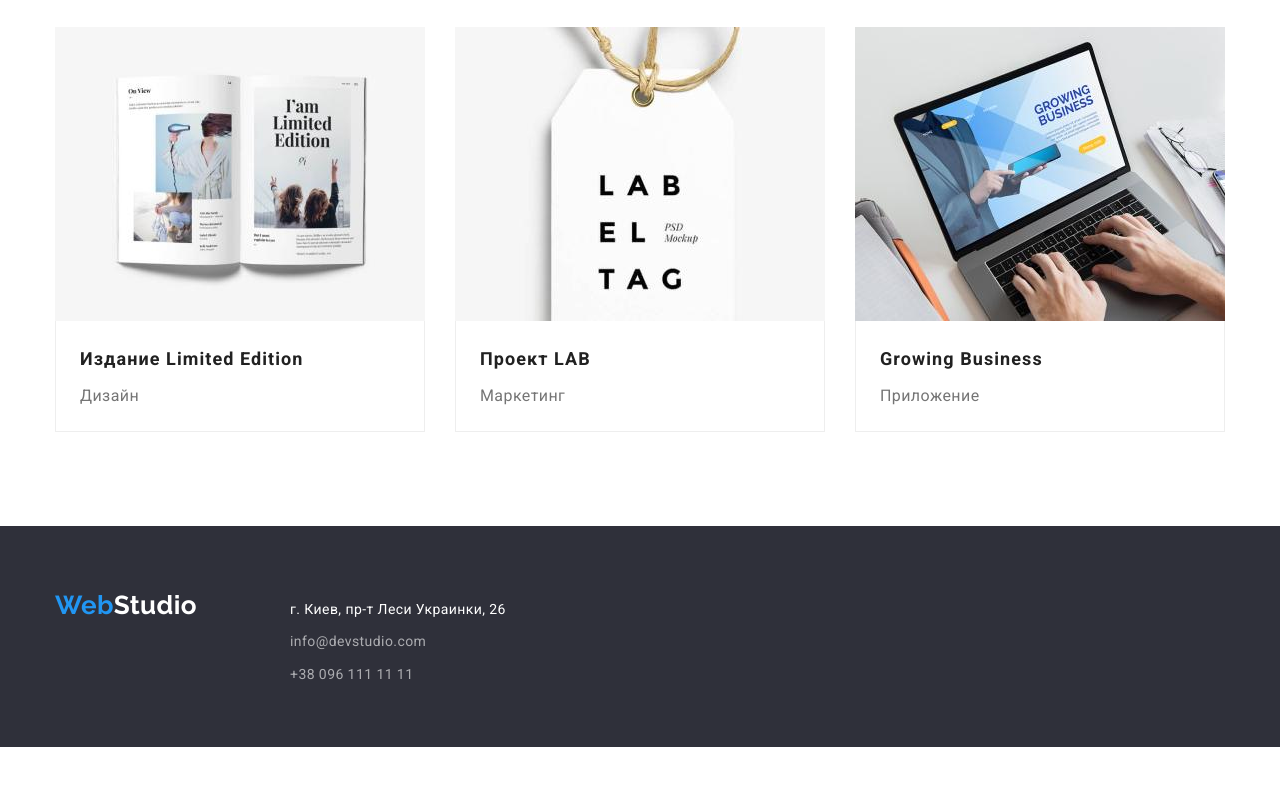
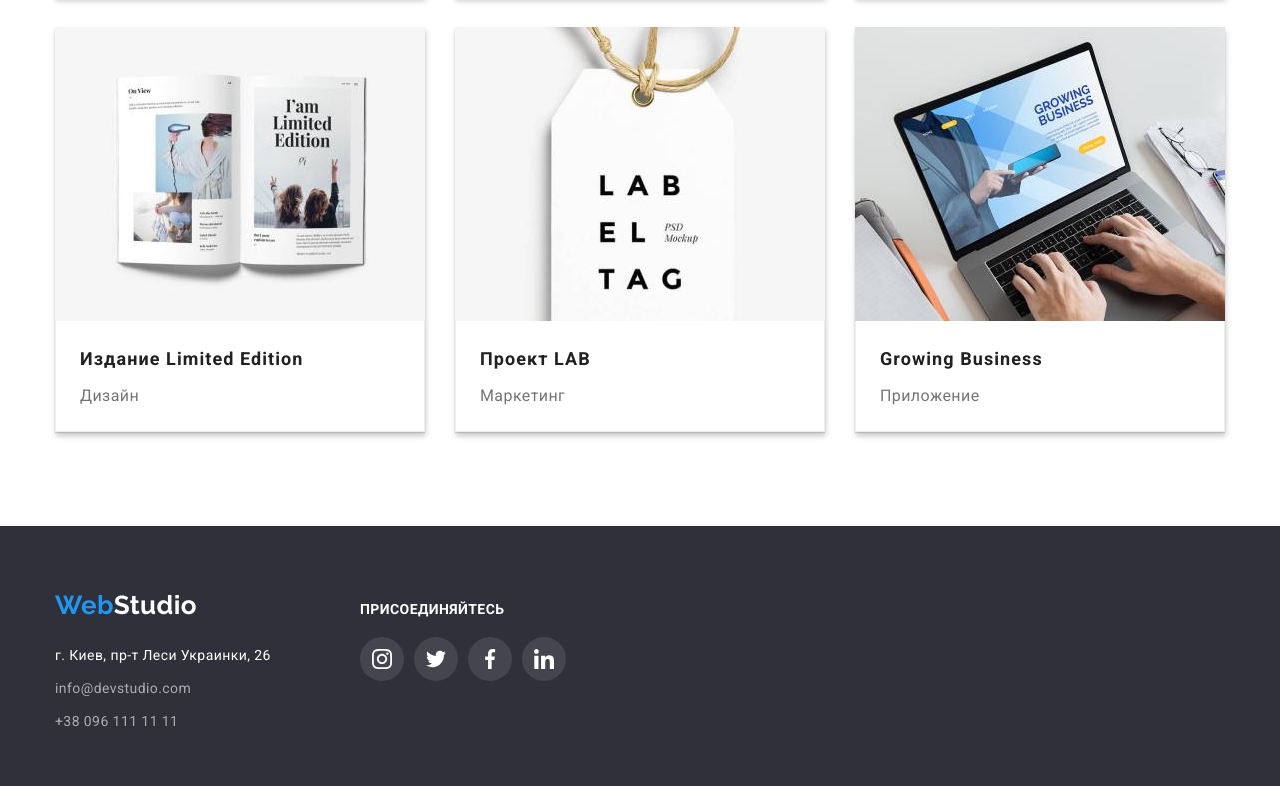
Before and after one commit to BleiKYer/goit-markup-hw-04, a plain HTML site: page portfolio.html in a window 1280 px wide. Shown: the part 1106-1892 px from the top of the page. Before the commit the page ends 1853 px from the top, so only its background shows below. Drawn offline with nearby package versions, Linux system fonts and the light colour scheme.

Commit message:
portfolio

```diff
--- a/css/styles.css
+++ b/css/styles.css
@@ -491,6 +491,9 @@ img {
 .filter .nav-button:active {
   background-color: var(--accent-color);
   color: var(--primary-white);
+
+  box-shadow: 0px 3px 1px rgba(0, 0, 0, 0.1), 0px 1px 2px rgba(0, 0, 0, 0.08),
+    0px 2px 2px rgba(0, 0, 0, 0.12);
 }
 
 /* Projects */
@@ -505,6 +508,9 @@ img {
 
   margin-right: 30px;
   margin-bottom: 30px;
+
+  box-shadow: 0px 1px 1px rgba(0, 0, 0, 0.12), 0px 4px 4px rgba(0, 0, 0, 0.06),
+    1px 4px 6px rgba(0, 0, 0, 0.16);
 }
 .project-card:nth-child(3n) {
   margin-right: 0;
@@ -535,3 +541,5 @@ img {
   font-size: 16px;
   line-height: 1.87;
 }
+
+.project-list.link: ;
--- a/portfolio.html
+++ b/portfolio.html
@@ -23,18 +23,14 @@
   <body>
     <header class="header">
       <div class="container header-container">
-                <a class="logo" href="./">
-                    <span class="web-color">Web</span>Studio
-                </a>
+        <a class="logo" href="./"> <span class="web-color">Web</span>Studio </a>
         <nav>
           <ul class="site-nav list">
             <li class="nav-item">
               <a class="link" href="./index.html">Студия</a>
             </li>
             <li class="nav-item">
-                            <a class="link current" href="./portfolio.html"
-                                >Портфолио</a
-                            >
+              <a class="link current" href="./portfolio.html">Портфолио</a>
             </li>
             <li class="nav-item">
               <a class="link" href="">Контакты</a>
@@ -43,13 +39,19 @@
         </nav>
         <ul class="contacts list">
           <li>
-                        <a class="link" href="mailto:info@devstudio.com"
-                            >info@devstudio.com</a
+            <a class="link" href="mailto:info@devstudio.com">
+              <svg class="icon envelope" width="16" height="12">
+                <use href="./images/icons.svg#envelope"></use>
+              </svg>
+              info@devstudio.com</a
             >
           </li>
           <li class="phone-num">
-                        <a class="link" href="tel:+380961111111"
-                            >+38 096 111 11 11</a
+            <a class="link" href="tel:+380961111111">
+              <svg class="icon phone" width="10" height="16">
+                <use href="./images/icons.svg#phone"></use>
+              </svg>
+              +38 096 111 11 11</a
             >
           </li>
         </ul>
@@ -65,29 +67,19 @@
 
           <ul class="filter list">
             <li class="filter-item">
-                            <button class="nav-button" type="button">
-                                Все
-                            </button>
+              <button class="nav-button" type="button">Все</button>
             </li>
             <li class="filter-item">
-                            <button class="nav-button" type="button">
-                                Веб-сайты
-                            </button>
+              <button class="nav-button" type="button">Веб-сайты</button>
             </li>
             <li class="filter-item">
-                            <button class="nav-button" type="button">
-                                Приложения
-                            </button>
+              <button class="nav-button" type="button">Приложения</button>
             </li>
             <li class="filter-item">
-                            <button class="nav-button" type="button">
-                                Дизайн
-                            </button>
+              <button class="nav-button" type="button">Дизайн</button>
             </li>
             <li class="filter-item">
-                            <button class="nav-button" type="button">
-                                Маркетинг
-                            </button>
+              <button class="nav-button" type="button">Маркетинг</button>
             </li>
           </ul>
 
@@ -96,11 +88,7 @@
           <ul class="project-list list">
             <li class="project-card">
               <a class="link" href="">
-                                <img
-                                    src="./images/project1.jpg"
-                                    alt="Технокряк"
-                                    width="370"
-                                />
+                <img src="./images/project1.jpg" alt="Технокряк" width="370" />
                 <div class="card-description">
                   <h2 class="title">Технокряк</h2>
                   <p class="type">Веб-сайт</p>
@@ -117,9 +105,7 @@
                 <div class="card-description">
                   <h2 class="title">
                     Постер
-                                        <span lang="en"
-                                            >New Orlean vs Golden Star</span
-                                        >
+                    <span lang="en">New Orlean vs Golden Star</span>
                   </h2>
                   <p class="type">Дизайн</p>
                 </div>
@@ -133,9 +119,7 @@
                   width="370"
                 />
                 <div class="card-description">
-                                    <h2 class="title">
-                                        Ресторан <span lang="en">Seafood</span>
-                                    </h2>
+                  <h2 class="title">Ресторан <span lang="en">Seafood</span></h2>
                   <p class="type">Приложение</p>
                 </div>
               </a>
@@ -148,9 +132,7 @@
                   width="370"
                 />
                 <div class="card-description">
-                                    <h2 class="title">
-                                        Проект <span lang="en">Prime</span>
-                                    </h2>
+                  <h2 class="title">Проект <span lang="en">Prime</span></h2>
                   <p class="type">Маркетинг</p>
                 </div>
               </a>
@@ -163,9 +145,7 @@
                   width="370"
                 />
                 <div class="card-description">
-                                    <h2 class="title">
-                                        Проект <span lang="en">Boxes</span>
-                                    </h2>
+                  <h2 class="title">Проект <span lang="en">Boxes</span></h2>
                   <p class="type">Приложение</p>
                 </div>
               </a>
@@ -178,9 +158,7 @@
                   width="370"
                 />
                 <div class="card-description">
-                                    <h2 class="title" lang="en">
-                                        Inspiration has no Borders
-                                    </h2>
+                  <h2 class="title" lang="en">Inspiration has no Borders</h2>
                   <p class="type">Веб-сайт</p>
                 </div>
               </a>
@@ -203,15 +181,9 @@
             </li>
             <li class="project-card">
               <a class="link" href="">
-                                <img
-                                    src="./images/project8.jpg"
-                                    alt="Проект LAB"
-                                    width="370"
-                                />
+                <img src="./images/project8.jpg" alt="Проект LAB" width="370" />
                 <div class="card-description">
-                                    <h2 class="title">
-                                        Проект <span lang="en">LAB</span>
-                                    </h2>
+                  <h2 class="title">Проект <span lang="en">LAB</span></h2>
                   <p class="type">Маркетинг</p>
                 </div>
               </a>
@@ -224,9 +196,7 @@
                   width="370"
                 />
                 <div class="card-description">
-                                    <h2 class="title" lang="en">
-                                        Growing Business
-                                    </h2>
+                  <h2 class="title" lang="en">Growing Business</h2>
                   <p class="type">Приложение</p>
                 </div>
               </a>
@@ -238,6 +208,7 @@
 
     <footer class="footer">
       <div class="container footer-container">
+        <div class="left-part">
           <a class="logo" href="./">
             <span class="web-color">Web</span>Studio
           </a>
@@ -247,6 +218,7 @@
                 <a
                   class="link direction"
                   href="https://goo.gl/maps/nArQLsKEkhJ67aAS9"
+                  aria-label="Ссылка Google Maps"
                   target="_blank"
                   rel="noopener noreferrer"
                   >г. Киев, пр-т Леси Украинки, 26
@@ -258,13 +230,69 @@
                 >
               </li>
               <li>
-                            <a class="link" href="tel:+380961111111"
-                                >+38 096 111 11 11</a
-                            >
+                <a class="link" href="tel:+380961111111">+38 096 111 11 11</a>
               </li>
             </ul>
           </address>
         </div>
+        <div class="right-part">
+          <h2 class="title">присоединяйтесь</h2>
+          <ul class="social-links list">
+            <li class="social-nav">
+              <a
+                href="https://www.instagram.com"
+                class="link link-instagram"
+                aria-label="Ссылка на Instagram"
+                target="_blank"
+                rel="noopener noreferrer"
+              >
+                <svg class="icon instagram" width="20" height="20">
+                  <use href="./images/icons.svg#instagram"></use>
+                </svg>
+              </a>
+            </li>
+            <li class="social-nav">
+              <a
+                href="https://www.twitter.com"
+                class="link link-twitter"
+                aria-label="Ссылка на Twitter"
+                target="_blank"
+                rel="noopener noreferrer"
+              >
+                <svg class="icon twitter" width="20" height="20">
+                  <use href="./images/icons.svg#twitter"></use>
+                </svg>
+              </a>
+            </li>
+            <li class="social-nav">
+              <a
+                href="https://www.facebook.com"
+                class="link link-facebook"
+                aria-label="Ссылка на Facebook"
+                target="_blank"
+                rel="noopener noreferrer"
+              >
+                <svg class="icon facebook" width="20" height="20">
+                  <use href="./images/icons.svg#facebook"></use>
+                </svg>
+              </a>
+            </li>
+            <li class="social-nav">
+              <a
+                href="https://www.linkedin.com"
+                class="link link-linkedin"
+                aria-label="Ссылка на LinkedIn"
+                target="_blank"
+                rel="noopener noreferrer"
+              >
+                <svg class="icon linkedin" width="20" height="20">
+                  <use href="./images/icons.svg#linkedin"></use>
+                </svg>
+              </a>
+            </li>
+          </ul>
+        </div>
+      </div>
     </footer>
   </body>
 </html>
```
Lines whose indentation alone changed are shown as unchanged.
